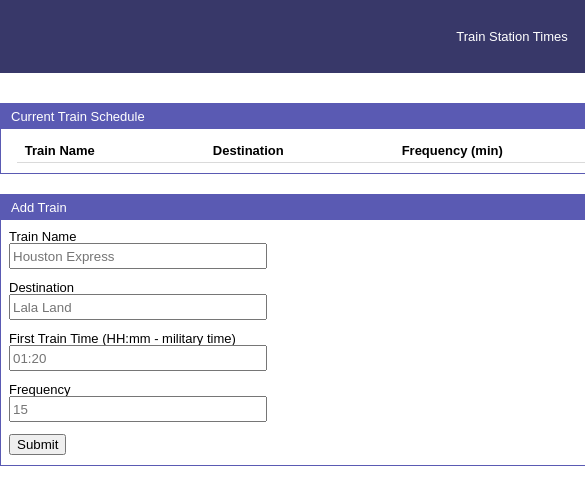
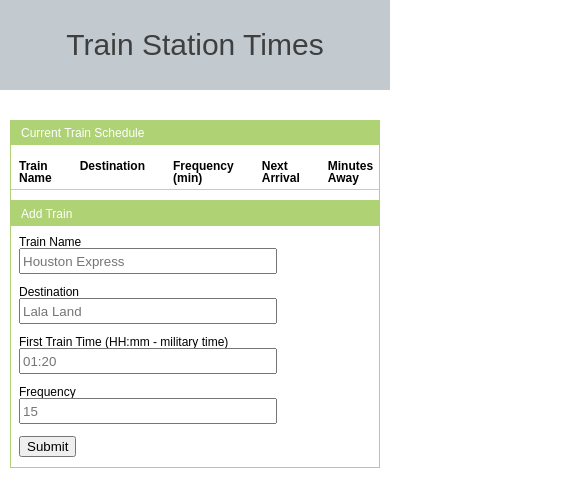
Before and after one commit to lalunajames1/train-time, a plain HTML site: page index.html in a window 390 px wide. Shown: the top 504 px of the page, 585 px wide, since content can reach past the window. Drawn offline with nearby package versions, Linux system fonts and the light colour scheme; no server answers.

Commit message:
Project Completed

```diff
--- a/assets/css/style.css
+++ b/assets/css/style.css
@@ -13,8 +13,13 @@ header {
     text-align: center;
 }
 
+h1 {
+    font-size: 50px;
+    color: #3f3f3f;
+}
+
 #main-header {
-    background-color: #383869;
+    background-color: #C2CAD0;
     text-align: center;
     color: #fff;
     padding: 30px 0 30px 0;
@@ -23,18 +28,16 @@ header {
 
 .row  {
     margin-bottom: 20px;
-
 }
 
 .bucket {
-    border: 1px solid #5a5ab3;
+    border: 1px solid #AFD275;
     padding: 0 0 10px 0;
     overflow: hidden;
-
 }
 
 .bucket-title {
-    background-color: #5a5ab3;
+    background-color: #AFD275;
     height: auto;
     display: inline-block;
     width:100%;
@@ -55,11 +58,11 @@ thead > tr {
 td {
     padding: 5px 110px 5px 8px;
     margin: 40px;
-    border-bottom: 1px solid #dadada;
+    border-bottom: 1px solid #C2CAD0;
 }
 
 tr:nth-child(even){
-    background-color: #dadada;
+    background-color: #C2CAD0;
 }
 
 form {
@@ -71,3 +74,66 @@ form {
     width: 250px;
     height: 20px;
 }
+
+@media only screen and (max-width: 992px) {
+    .wrapper {
+        margin: 0 auto;
+        width: 100%;
+    }
+
+    .row  {
+        margin: 0 10px 0 10px;
+    }
+
+}
+
+
+@media only screen and (max-width: 768px) {
+    .wrapper {
+        margin: 0 auto;
+        width: 100%;
+    }
+
+    td {
+        padding: 5px 90px 5px 8px;
+        margin: 40px;
+        border-bottom: 1px solid #C2CAD0;
+    }
+
+    .row  {
+        margin: 0 10px 0 10px;
+    }
+
+}
+
+
+@media only screen and (max-width: 576px) {
+    body {
+        font-family: Arial, Helvetica, sans-serif;
+        font-size: 12px;
+     }
+
+     h1 {
+        font-size: 30px;
+    }
+
+     thead > tr {
+        font-weight: 600;
+    }
+
+    .wrapper {
+        margin: 0 auto;
+        width: 100%;
+    }
+
+    td {
+        padding: 5px 20px 5px 8px;
+        margin: 40px;
+        border-bottom: 1px solid #C2CAD0;
+    }
+
+    .row  {
+        margin: 0 10px 0 10px;
+    }
+
+}
--- a/assets/javascript/app.js
+++ b/assets/javascript/app.js
@@ -18,9 +18,9 @@ $(document).ready(function(){
   let trainTime = 0;
   let frequency = 0;
 
+  //This listens to the button in the form and gets the values from the fields
   $("#form-btn").on("click", function(event){
             event.preventDefault();
-            console.log("hello");
             trainName = $("#train-name").val().trim();
             destination = $("#destination").val().trim();
             trainTime = $("#train-time").val().trim();
@@ -34,18 +34,38 @@ $(document).ready(function(){
             });
   });
 
-
+ //This listens to the database and gets the values from the fields
   database.ref().on("child_added", function(snapshot){
         console.log(snapshot.val());
+        // trainTime (pushed back 1 year to make sure it comes before current time)
+        let time = moment(trainTime, "HH:mm").subtract(1, "years");
+        console.log(time);
+        // Current Time
+        let currentTime = moment();
+        console.log(currentTime);
+        // Difference between the times
+        var diffTime = moment().diff(moment(time), "minutes");
+        console.log("DIFFERENCE IN TIME: " + diffTime);
+        // Time apart (remainder)
+        var tRemainder = diffTime % frequency;
+        console.log(tRemainder);
+        // Minute Until Train
+        let minAway = frequency - tRemainder;
+        // Next Train
+        var nextTrain = moment().add(minAway, "minutes");
+        var mainTime = moment(nextTrain).format("hh:mm");
+
+
+
+    //This dynamically appends a tr and a tds to the tbody
         let body = $("tbody");
-    let time = "Time";
         body.append(
             `<tr>` +
                 `<td>` +  snapshot.val().train + `</td>` +
                 `<td>` +  snapshot.val().destination + `</td>` +
-            `<td>` +  snapshot.val().time + `</td>` +
                 `<td>` +  snapshot.val().frequency + `</td>` +
-            `<td>` +  time + `</td>` +
+                `<td>` +  mainTime  + `</td>` +
+                `<td>` +  minAway + `</td>` +
             `</tr>`
     );
 
--- a/index.html
+++ b/index.html
@@ -9,9 +9,12 @@
     <link type="text/css" rel="stylesheet" href="assets/css/style.css">
     <script src="https://code.jquery.com/jquery-3.3.1.min.js"
     integrity="sha256-FgpCb/KJQlLNfOu91ta32o/NMZxltwRo8QtmkMRdAu8=" crossorigin="anonymous"></script>
+     <!-- Moment.js Reference -->
+     <script src="https://cdn.jsdelivr.net/momentjs/2.12.0/moment.min.js"></script>
      <!-- Firebase Reference -->
      <script src="https://www.gstatic.com/firebasejs/5.0.4/firebase.js"></script>
-  </head>
+
+</head>
 
   <body>
       <header>
```
Lines whose indentation alone changed are shown as unchanged.
